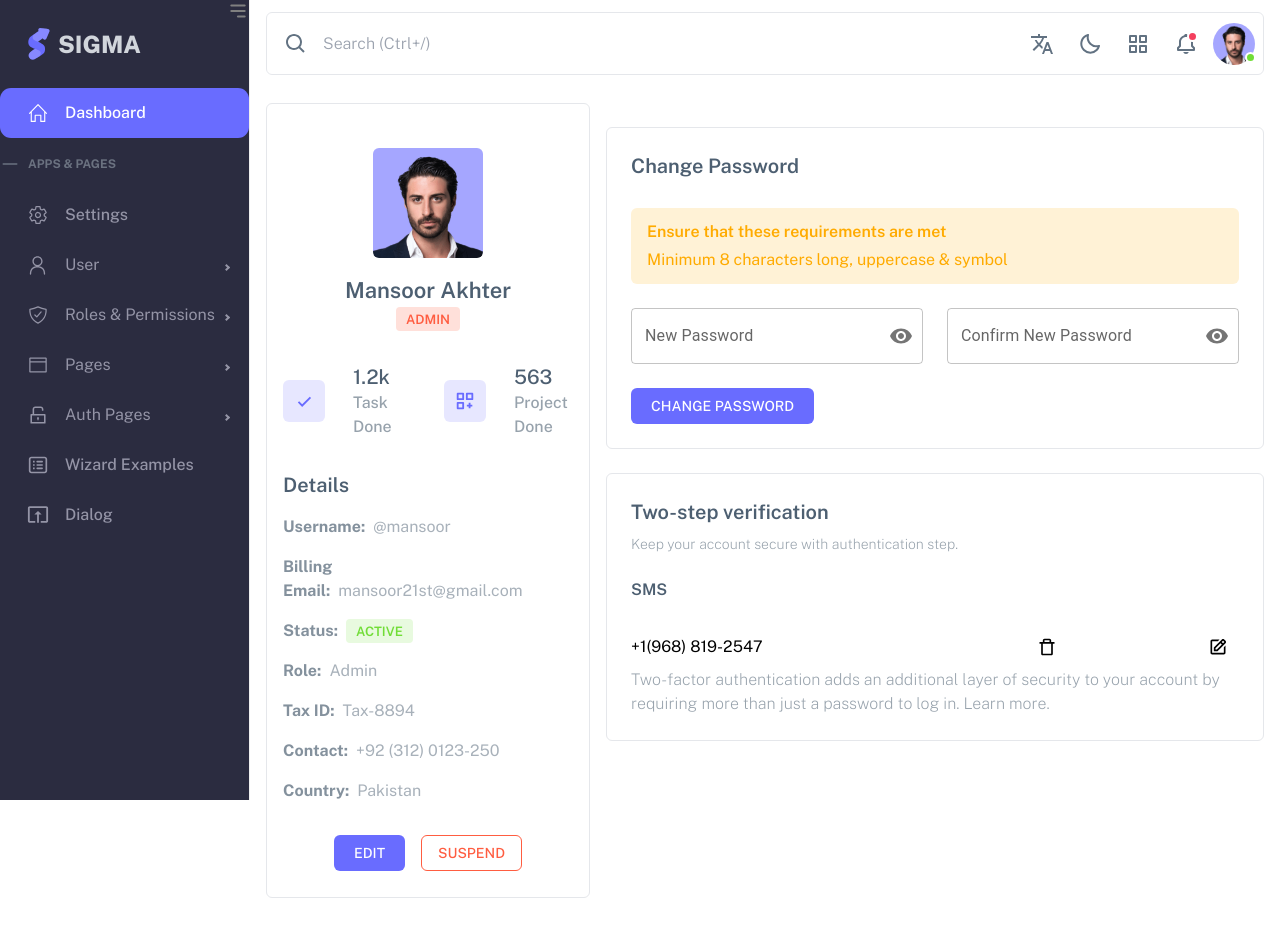
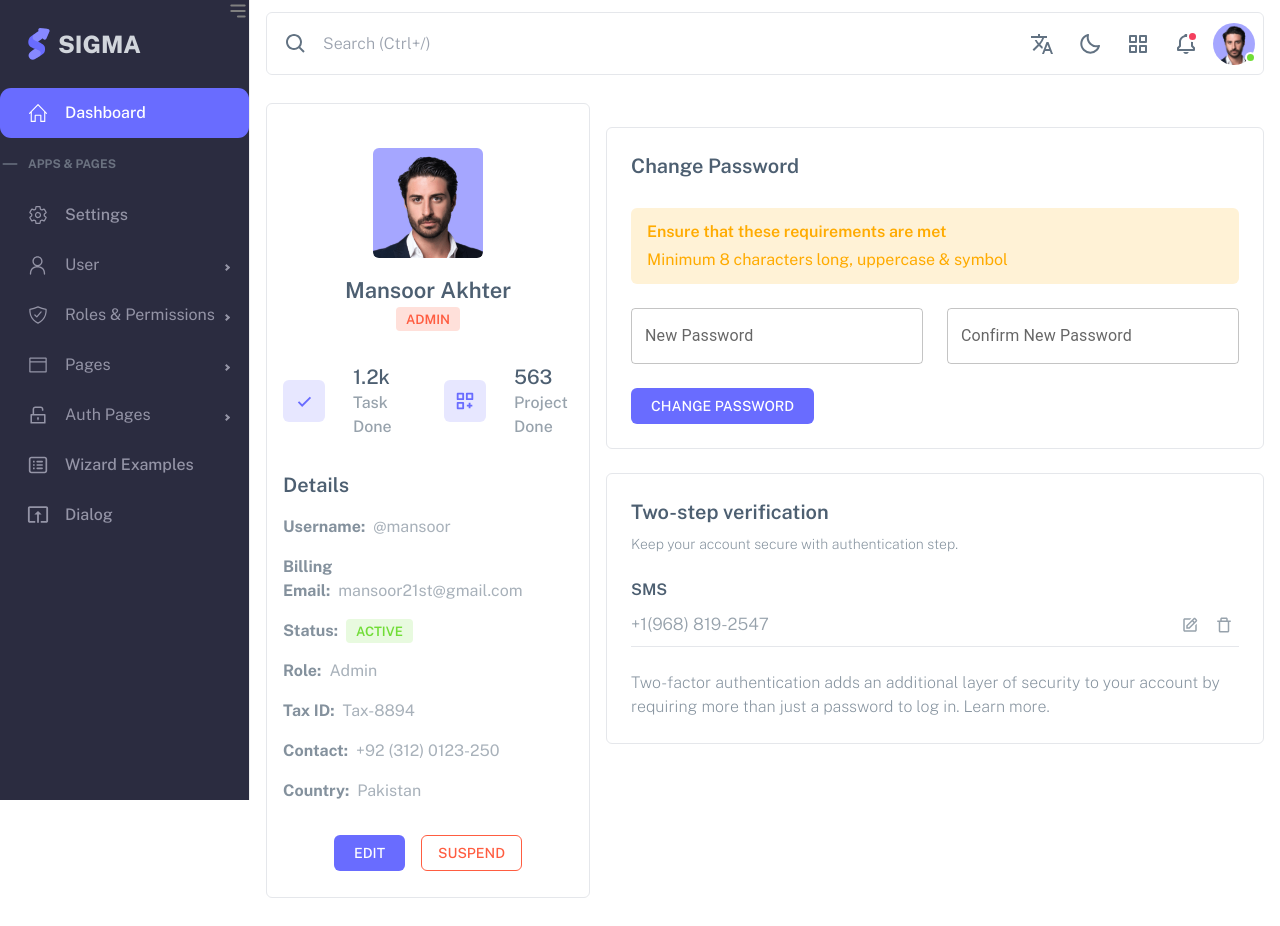
Before and after one commit to MansoorAkhter/sigma-admin-dashboard, a Next.js app: page /user/view/security in a window 1280 px wide. Built offline with nearby package versions, Linux system fonts and the light colour scheme.

Commit message:
security page Ui done

```diff
--- a/components/shared/IconButton.jsx
+++ b/components/shared/IconButton.jsx
@@ -1,10 +1,12 @@
 import React from "react";
 
-const IconButton = ({ icon, name }) => {
+const IconButton = ({ icon, name, onClick, size }) => {
     return (
-        <div className="w-[42px] h-[42px] mr-[6px] hover:bg-gray-100 flex items-center justify-center rounded-full transition duration-300 cursor-pointer">
-            {/* <BiBell size={24} color="#627282" /> */}
-            <img src={icon} alt={name} width={24} height={24} />
+        <div
+            className="hover:bg-gray-100 flex items-center justify-center rounded-full transition duration-300 cursor-pointer"
+            onClick={onClick}
+        >
+            <img src={icon} alt={name} width={size} height={size} style={{ margin: size / 3 }} />
         </div>
     )
 }
--- a/pages/user/view/security/index.jsx
+++ b/pages/user/view/security/index.jsx
@@ -3,7 +3,7 @@ import UserBio from "@/components/UserBio";
 import NoticeBox from "@/components/shared/NoticeBox";
 import SolidButton from "@/components/shared/SolidButton";
 
-import IconButton from '@mui/material/IconButton';
+import IconButton from '@/components/shared/IconButton';
 import OutlinedInput from '@mui/material/OutlinedInput';
 import InputLabel from '@mui/material/InputLabel';
 import InputAdornment from '@mui/material/InputAdornment';
@@ -96,27 +96,31 @@ const Security = () => {
                 {/* Two-step verification */}
                 <div className="boxStyle">
                     <h5 className="heading mb-2">Two-step verification</h5>
-                    <p className="text-semiGray text-sm font-extralight">
+                    <p className="text-medGray text-sm font-extralight">
                         Keep your account secure with authentication step.
                     </p>
-                    <h5 className="text-darkGray font-semibold my-6">SMS</h5>
+                    <h5 className="text-darkGray font-semibold mt-6">SMS</h5>
 
-                    <div className="flex items-center justify-between">
-                        <p>+1(968) 819-2547</p>
-                        <IconButton icon="/icons/bell.svg" name="edit" />
-
-                        <div className="w-[42px] h-[42px] mr-[6px] hover:bg-gray-100 flex items-center justify-center rounded-full transition duration-300 cursor-pointer">
-                            {/* <BiBell size={24} color="#627282" /> */}
-                            <img src="/icons/trash.svg" alt="edit" width={20} height={20} />
-                        </div>
-                        <div className="w-[42px] h-[42px] hover:bg-gray-100 flex items-center justify-center rounded-full transition duration-300 cursor-pointer">
-                            {/* <BiBell size={24} color="#627282" /> */}
-                            <img src="/icons/edit.svg" alt="edit" width={20} height={20} />
-                        </div>
+                    <div className="flex items-center justify-between border-b-[1px] mt-2 pb-1.5">
+                        <p className="text-semiGray font-light text-[17px]">+1(968) 819-2547</p>
+                        <span className="flex gap-x-1">
+                            <IconButton
+                                name="edit"
+                                icon="/icons/edit.svg"
+                                onClick={() => console.log("Edit")}
+                                size={18}
+                            />
+                            <IconButton
+                                name="delete"
+                                icon="/icons/trash.svg"
+                                onClick={() => console.log("Delete")}
+                                size={18}
+                            />
+                        </span>
                     </div>
 
-                    <p className="text-semiGray text-[16px] font-extralight">
-                        Two-factor authentication adds an additional layer of security to your account by requiring more than just a password to log in. Learn more.
+                    <p className="text-medGray text-[16px] font-extralight mt-6">
+                        Two-factor authentication adds an additional layer of security to your account by requiring more than just a password to log in. <span className="hover:text-primary cursor-pointer" onClick={() => console.log("Learn more....")}>Learn more.</span>
                     </p>
 
                 </div>
```
Also changed, not shown: public/icons/edit.svg, public/icons/trash.svg.
